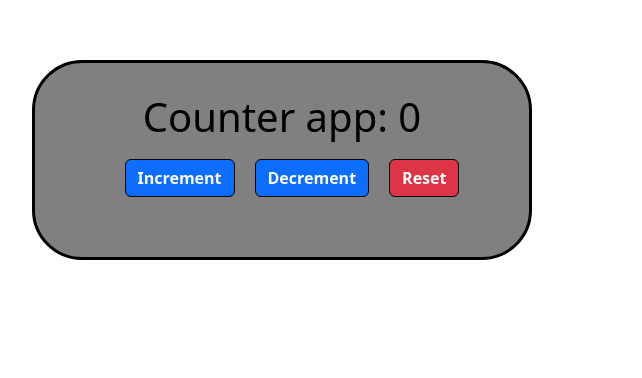
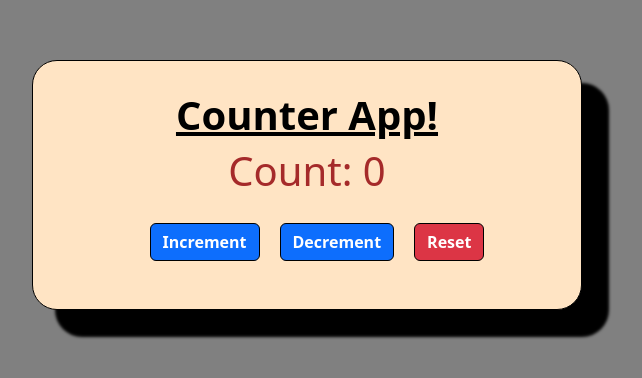
Before and after one commit to Ananya737/First-React-Repo, a React (Vite) app in the folder FirstReactProject/: page / in a window 1280 px wide. Shown: the part 180-558 px from the top of the page, without its empty margins (352-994 px from the left). Built offline with nearby package versions, Linux system fonts and the light colour scheme.

Commit message:
updated css

```diff
--- a/FirstReactProject/src/App.jsx
+++ b/FirstReactProject/src/App.jsx
@@ -225,7 +225,7 @@ const App=()=>{
 
     const mydec=()=>{
 if(cnt<1){
-    alert("Not");
+    alert("Cannot decrease below 0!");
 }
 else{
     setCnt(cnt-1);
@@ -233,14 +233,29 @@ else{
     }
     return(
       <>
-    <div style={{width:"500px", height:"200px", border:"3px solid black", borderRadius:"50px",textAlign:"center", color:"black", paddingTop:"30px", position:"absolute",left:"30%" ,top:"30%",backgroundColor:" grey"
+      <body style={{backgroundColor:"grey"}}>
+      <div style={{width:"550px",
+    height:"250px",
+    border:"1px solid black",
+    borderRadius:"25px",
+    textAlign:"center",
+    color:"black",
+    paddingTop:"30px",
+    position:"absolute",
+    left:"30%" ,
+    top:"30%",
+    backgroundColor:"bisque",
+    boxShadow:"25px 25px 3px 2px black"
     }}>
 
-    <h1>Counter app: {cnt}</h1>
-    <Button variant="primary" onClick={()=>{setCnt(cnt+1)}} style={{marginLeft:"20px",border:"1px solid black",marginTop:"10px",fontWeight:"700"}}>Increment</Button>
-    <Button variant="primary" onClick={mydec} style={{marginLeft:"20px",border:"1px solid black",marginTop:"10px",fontWeight:"700"}}>Decrement</Button>
-    <Button variant="danger" onClick={()=>{setCnt(0)}} style={{marginLeft:"20px",border:"1px solid black",marginTop:"10px",fontWeight:"700"}}>Reset</Button>
+    <h1 style={{textDecoration:"underline",fontStyle:"bold",fontWeight:"700"}}>Counter App!</h1>
+    <h1 style={{color:"brown"}}>Count: {cnt}</h1>
+    <Button variant="primary" onClick={()=>{setCnt(cnt+1)}} style={{marginLeft:"20px",border:"1px solid black",marginTop:"20px",fontWeight:"700"}}>Increment</Button>
+    <Button variant="primary" onClick={mydec} style={{marginLeft:"20px",border:"1px solid black",marginTop:"20px",fontWeight:"700"}}>Decrement</Button>
+    <Button variant="danger" onClick={()=>{setCnt(0)}} style={{marginLeft:"20px",border:"1px solid black",marginTop:"20px",fontWeight:"700"}}>Reset</Button>
     </div>
+      </body>
+
 
 
 
```
